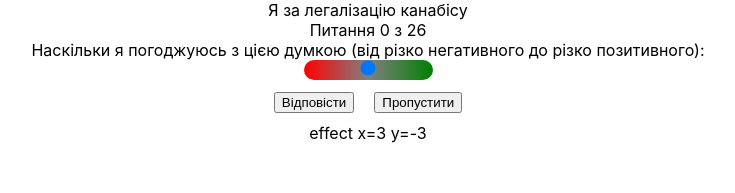
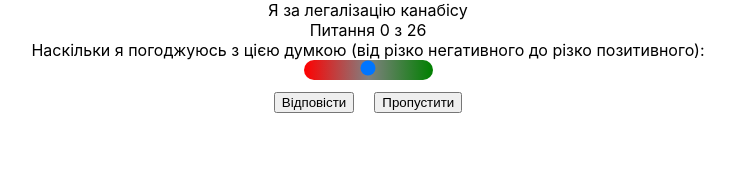
Before and after one commit to red-tomato-coder/politicalcompasstest, a React (Create React App) app: page / in a window 1280 px wide. Shown: the top 193 px of the page, without its empty margins (272-1007 px from the left). Built offline with nearby package versions, Linux system fonts and the light colour scheme.

Commit message:
One more time...

```diff
--- a/src/Questions.jsx
+++ b/src/Questions.jsx
@@ -87,9 +87,6 @@ function Questions(props) {
         <div><div>Твій результат <Ideologies x={xValue} y={yValue}/></div>
         <div><PoliticalCompass x={xValue} y={yValue}/></div></div>
       ) : null}
-      {questions[currentQuestionIndex] && (
-      <div>effect x={questions[currentQuestionIndex].effect.x} y={questions[currentQuestionIndex].effect.y}</div>
-    )}
     </div>
   )
 }
```
